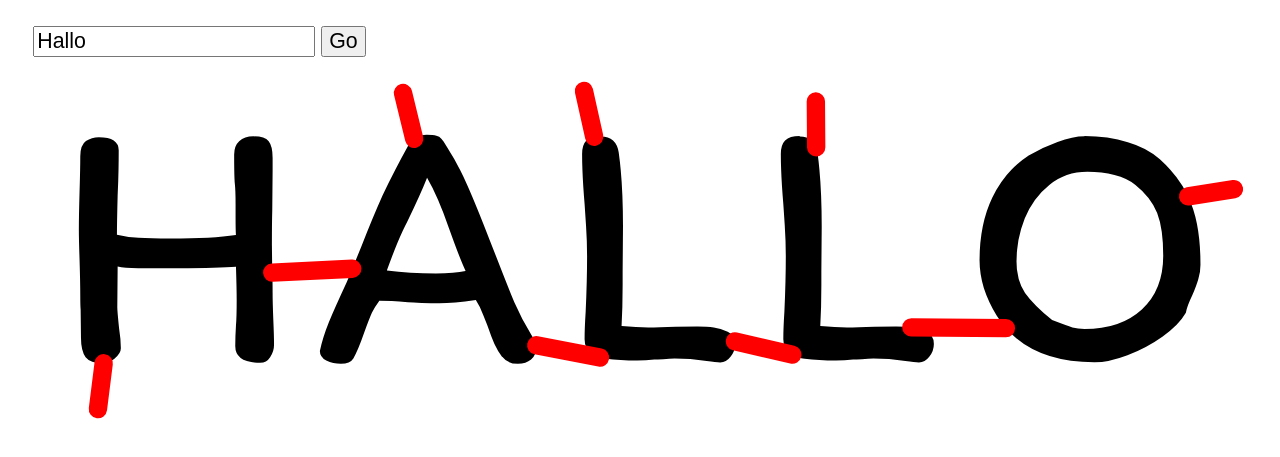
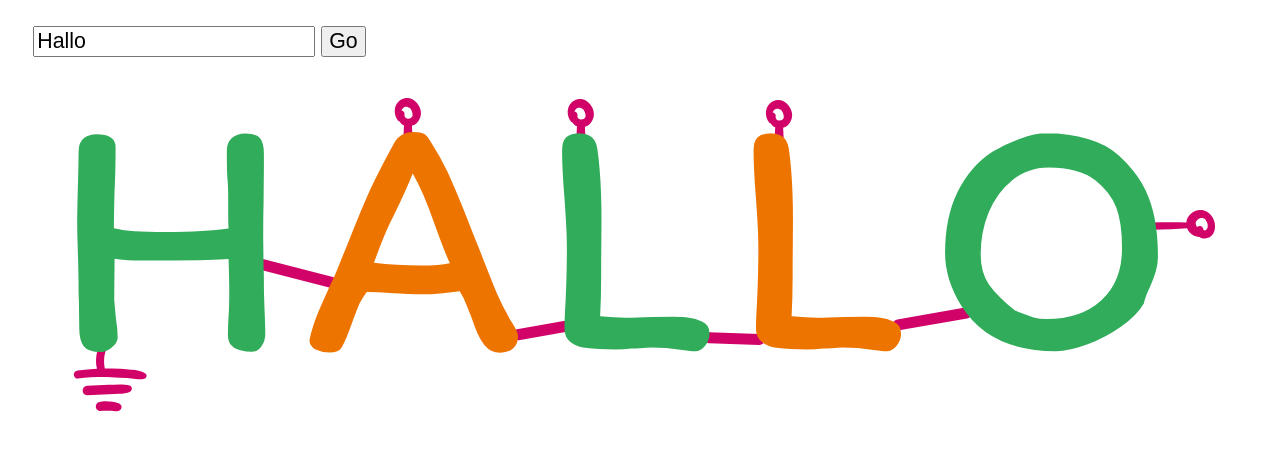
Before and after one commit to malteschmitz/r2r, a plain HTML site: page index.html in a window 1280 px wide. Shown: the part 85-542 px from the top of the page. Drawn offline with Linux system fonts and the light colour scheme.

Commit message:
Add icons and colors

```diff
--- a/index.html
+++ b/index.html
@@ -30,6 +30,22 @@
 </div>
 
 <script>
+  const colors = {
+    pink: "#D10369",
+    orange: "#EE7400",
+    green: "#30AC5A"
+  };
+
+  let options = {
+    character_distance: 1,
+    max_resistor_length: 2,
+    top_tolerance: 0.1,
+    bottom_tolerance: 0.1,
+    right_tolerance: 0.1
+  };
+
+  // TODO further configurable options: position (instead of middle), position tolerance, ...
+
   const font = [
     "m5.16 5.54q-.101-.132-.171-.287-.0698-.163-.147-.388-.0155-.0388-.0931-.233-.0698-.194-.163-.334-.489.0698-.799.0698-.171 0-.38-.00776-.202-.0155-.303-.0155-.388-.031-.621-.031-.0931.124-.163.264-.0621.14-.163.419-.14.404-.241.574-.0698.116-.272.116-.171 0-.318-.0698-.14-.0776-.14-.21.0621-.295.194-.621.14-.334.396-.885l.31-.761q.256-.652.466-1.12.217-.466.567-1.1.0466-.0931.155-.155.109-.0699.241-.0699.147 0 .21.0233.0698.0155.109.0621.0388.0388.116.171.264.411.45.846.194.435.489 1.2l.163.411q.217.559.373.939.163.373.357.683.124.202.124.279 0 .186-.116.287-.109.0931-.287.0931-.225 0-.341-.155zm-.799-1.88q-.124-.264-.357-.916-.241-.698-.481-1.11-.147.373-.435.962-.194.365-.442 1.06.497.0621 1.07.0621.411 0 .644-.0543z",
     "m4.5 3.04q.567.0698.838.365.279.287.279.714t-.318.807q-.31.38-.799.59-.217.0854-.574.124-.349.0388-.722.0388-.621 0-1.27-.116-.116-.0233-.248-.116-.124-.0931-.124-.272-.0078-.714-.0543-1.99l-.0078-.427q-.031-.993-.031-1.56 0-.101.116-.233.124-.14.295-.155.101 0 .194-.00776.877-.0854 1.17-.0854.582 0 1.02.116.45.109.745.404.109.124.179.318.0698.186.0698.365.0078.38-.202.698-.202.318-.559.419zm-1.21-1.66q-.264 0-.551.031-.279.031-.473.0776l.0466 1.47.279-.00776q.675-.0698.993-.116.202-.0466.396-.179.194-.14.318-.287.132-.155.132-.233 0-.116-.0466-.233-.0466-.124-.101-.179-.21-.202-.427-.272-.217-.0698-.567-.0698zm-.955 3.62q.396.0543.753.0543.784 0 1.23-.202.458-.21.458-.792 0-.233-.349-.388-.349-.155-.753-.155-.272 0-.691.0621-.334.0466-.652.0621.0155.466.0155.59 0 .241-.0078.365z",
@@ -68,9 +84,20 @@
     "m4.33 3.09q.473.186.761.497t.287.714q0 .116-.0543.295-.0466.171-.132.295-.512.792-1.81.792-.675 0-1.17-.272-.497-.279-.497-.83 0-.784 1.08-1.34-1.01-.373-1.01-1.1 0-.442.248-.745.248-.303.652-.45.411-.147.893-.147.357 0 .73.171.373.163.512.427.14.295.14.551 0 .334-.14.613-.132.279-.489.536zm-.807-.233q.248-.163.38-.264.14-.109.233-.256.101-.155.101-.357 0-.233-.186-.388-.186-.155-.45-.155-.567 0-.792.194-.217.194-.217.458 0 .21.14.357.14.14.31.225.178.0776.481.186zm1.03 1.39q0-.132-.171-.279-.163-.147-.388-.256-.225-.116-.38-.155-.264.109-.582.349-.318.233-.388.341-.0776.109-.109.186-.0233.0698-.0233.171 0 .116.14.225.14.101.334.163.194.0621.334.0621.551 0 .893-.217.341-.225.341-.59z",
     "m3.19 4.9q.264-.0854.504-.31.248-.225.411-.504.171-.287.202-.551-.217.155-.442.217-.225.0621-.52.0621-.396 0-.652-.132-.256-.14-.543-.396-.0466-.0466-.116-.202-.0699-.163-.124-.396-.0543-.241-.0543-.489 0-.225.14-.473.14-.248.349-.442.217-.202.411-.287.179-.0776.411-.132.241-.0621.404-.0621.551 0 .924.256.38.256.559.683.179.427.179.947 0 .893-.396 1.63-.396.73-1 1.13-.101.0698-.349.155-.241.0776-.442.0776-.155 0-.272-.14-.116-.14-.116-.318 0-.124.0854-.171.0854-.0543.279-.109zm.38-3.44q-.124 0-.295.0543-.163.0466-.279.116-.132.0776-.256.241-.116.155-.116.241 0 1.02.823 1.02.186 0 .411-.0776.233-.0854.388-.233.155-.147.155-.334 0-.512-.217-.768-.21-.256-.613-.256z"
   ];
+
+  const groundPath = "m.147-.826c-.219-.007-.389.12-.459.329-.185.503-.265 1.03-.265 1.56 0 .265.0266.529.106.794v.0264c-.714.0529-1.46.132-2.17.212-.238.0265-.45.185-.45.45 0 .238.211.502.45.45 1.24-.159 2.49-.185 3.76-.159.609.0265 1.22.053 1.83.106.318.0265.635.0795.953.106.318.0265.661.0795.952-.0264.238-.0529.423-.371.185-.582-.503-.397-1.3-.423-1.9-.476-.635-.0529-1.27-.106-1.93-.106h-.794c0-.0529-.0264-.106-.0264-.186-.0265-.159-.0527-.397-.0527-.608 0-.476.0525-.847.238-1.32.0794-.238-.106-.503-.317-.556-.0331-.007-.0654-.0104-.0966-.0114zm1.95 4.48c-.423 0-.82.0268-1.24.0532-.82.0265-1.61.0795-2.43.106-.688.0265-.688 1.08 0 1.06.82-.0265 1.61-.0795 2.43-.106.397-.0264.794-.0268 1.19-.0532.423-.0265.873-.0525 1.24-.238.238-.132.265-.556 0-.661-.37-.159-.794-.159-1.19-.159zm-1.37 1.92c-.265-.002-.538.0173-.796.0372-.132.0265-.265.0528-.371.159-.0794.0794-.159.238-.159.371s.0528.291.159.371c.106.0794.238.159.371.159.344-.0529.661-.0528 1.01-.0264.159 0 .318.0264.476.0264.212.0265.476.0796.661-.0527.212-.159.317-.397.185-.609-.132-.238-.423-.291-.661-.344-.212-.0529-.423-.0796-.608-.0796-.086-.007-.174-.01-.263-.0108z";
+  const topPath = "m.956-3.48c-.265-.265-.635-.45-1.01-.423-.344 0-.661.159-.926.397-.582.556-.556 1.53-.0794 2.14.0265.0529.0794.0794.159.0794.132.212.317.37.529.476v.0529c0 .159-.0265.344-.0265.529-.0265.344-.0265.714-.0265 1.06 0 .265.238.503.503.503s.503-.212.503-.503c0-.344 0-.714-.0265-1.06 0-.185-.0265-.344-.0265-.529.423-.132.767-.476.926-.926.265-.609-.0265-1.35-.503-1.8zm-.344 1.56c-.0265.0265-.0265.0529-.0529.0794 0 0-.0265.0265-.0265.0529l-.0265.0265c-.0265.0265-.0529.0794-.106.106-.0529.0529-.0265.0265 0 0-.0265 0-.0265.0265-.0529.0265-.0265.0265-.0529.0265-.0794.0265h-.0265-.0265c-.0265 0-.0529 0-.0529.0265h-.0265-.0794c-.0265 0-.0529 0-.0794-.0265-.0265 0-.0794-.0265-.0794-.0265h-.0265l-.0529-.0529c-.0265-.0265-.0265-.0265-.0529-.0529 0-.0265-.0265-.0529-.0529-.0794 0 0 0-.0265-.0265-.0265v-.0529-.0265-.0265-.0265c.0529-.212-.0529-.476-.291-.529h-.0529c0-.0265 0-.0529.0265-.0529.0265-.0265.0265-.0529.0529-.0794.0265-.0265.0265-.0529.0529-.0794.0265-.0265.0794-.0794.106-.106.0265 0 .0265-.0265.0265-.0265.0265 0 .0529-.0265.0794-.0529h.0265c.0265 0 .0529-.0265.0794-.0265h.0265.132c.0265 0 .0529.0265.0794.0265h.0265c.0265 0 .0529.0265.0794.0529.0265.0265.0529.0529.106.0529 0 0 .0794.0794.106.0794.0265.0265.0794.0794.0529.0794.0265.0529.0529.0794.0794.132.0265.0265.0265.0529.0265.0794.0265.0529.0265.106.0529.132 0 .0265 0 .0529.0265.0794v.0265.132.0529c.0529.0265.0529.0529.0265.0794z";
+  const rightPath = "m4.78-1.55c-.661.106-1.24.688-1.3 1.38-.582-.0265-1.14-.0265-1.72-.0265-.741 0-1.48 0-2.25.0265-.529 0-.529.847 0 .82.767-.0265 1.51-.0265 2.28-.0529.582-.0265 1.19-.0529 1.77-.106.106.238.238.45.45.635.265.212.609.37.952.344.318.212.767.238 1.14.0529.714-.397.741-1.38.45-2.04-.159-.344-.397-.661-.741-.847-.318-.212-.661-.265-1.03-.185zm.714.952s.0265 0 .0265.0265c-.0265-.0265.0265.0265.0529.0265l.0794.0794s.0265.0265.0265.0529c.0265.0529.0529.106.0794.132.0265.0265.0265.0529.0529.0794v.0265c.0265.0529.0265.106.0529.159 0 .0265.0265.0529.0265.106v.185.0265.0265.0265c0 .0529-.0265.132-.0529.159 0 0 0 .0265-.0265.0265-.0265.0265-.0265.0529-.0529.0794-.0265.0265-.0529.0529-.0794.0794-.0265 0-.0265 0-.0265.0265-.0265 0-.0265 0-.0529.0265h-.0529c-.0265 0-.0529-.0265-.0794-.0265s-.0265-.0265-.0529-.0265v-.0265c0-.238-.212-.45-.423-.423-.106 0-.212.0529-.291.106 0 0-.0265-.0265-.0265-.0265-.0265-.0529-.0529-.106-.0794-.159 0-.0265-.0265-.0529-.0265-.0794s0-.0529-.0265-.0794v-.132-.0265c0-.0265.0265-.0529.0265-.0794v-.0265s0-.0265.0265-.0265c.0265-.0265.0265-.0529.0529-.0794l.0265-.0265c.0265-.0265.0265-.0529.0529-.0529l.0529-.0529c.0265 0 .0529-.0265.0529-.0529.0265-.0265.0529-.0265.106-.0529.0265 0 .0265-.0265.0265-.0265.0529-.0265.106-.0265.159-.0529h.0529.0794.0265c.0529 0 .0794.0265.132.0265 0 .0265.0265.0529.0794.0529z";
+
+  function createIcon(p, d) {
+    const node = createPath(d);
+    node.setAttribute("transform", `translate(${p.x},${p.y}) scale(0.2)`);
+    node.setAttribute("fill", colors.pink);
+    return node;
+  }
+
   const alphabet = "ABCDEFGHIJKLMNOPQRSTUVWXYZ0123456789".split('');
   const NUM_POINTS = 100;
-  let character_distance = 1;
 
   function getPoints(node) {
     let len = node.getTotalLength();
@@ -88,22 +115,22 @@
 
   function randomRightElement(points, tolerance) {
     let max = Math.max(...points.map(p => p.x));
-    return randomElement(points.filter(p => Math.abs(p.x - max) < tolerance));
+    return randomElement(points.filter(p => Math.abs(p.x - max) <= tolerance));
   }
 
   function randomLeftElement(points, tolerance) {
     let min = Math.min(...points.map(p => p.x));
-    return randomElement(points.filter(p => Math.abs(p.x - min) < tolerance));
+    return randomElement(points.filter(p => Math.abs(p.x - min) <= tolerance));
   }
 
   function randomBottomElement(points, tolerance) {
     let max = Math.max(...points.map(p => p.y));
-    return randomElement(points.filter(p => Math.abs(p.y - max) < tolerance));
+    return randomElement(points.filter(p => Math.abs(p.y - max) <= tolerance));
   }
 
   function randomTopElement(points, tolerance) {
     let min = Math.min(...points.map(p => p.y));
-    return randomElement(points.filter(p => Math.abs(p.y - min) < tolerance));
+    return randomElement(points.filter(p => Math.abs(p.y - min) <= tolerance));
   }
 
   function createLine(from, to) {
@@ -112,8 +139,8 @@
     line.setAttribute("y1", from.y);
     line.setAttribute("x2", to.x);
     line.setAttribute("y2", to.y);
-    line.setAttribute("stroke", "red");
-    line.setAttribute("stroke-width", "0.4");
+    line.setAttribute("stroke", colors.pink);
+    line.setAttribute("stroke-width", "0.25");
     line.setAttribute("stroke-linecap", "round");
     return line;
   }
@@ -121,7 +148,7 @@
   function createCircle(p) {
     let line = document.createElementNS("http://www.w3.org/2000/svg", 'circle');
     line.setAttribute("r", "0.3");
-    line.setAttribute("fill", "yellow");
+    line.setAttribute("fill", colors.pink);
     line.setAttribute("cx", p.x);
     line.setAttribute("cy", p.y);
     return line;
@@ -154,12 +181,15 @@
 
   function update() {
     svg.innerHTML = "";
+    let background = document.createElementNS("http://www.w3.org/2000/svg", 'g');
+    svg.appendChild(background);
 
     let text = inputString.value;
     let characters = text.toUpperCase().split('').filter(c => alphabet.includes(c));
 
-    let paths = characters.map(c => {
+    let paths = characters.map((c, i) => {
       let node = createPath(font[alphabet.indexOf(c)]);
+      node.setAttribute("fill", (i % 2 === 0) ? colors.green : colors.orange);
       svg.appendChild(node);
       return node;
     });
@@ -174,51 +204,45 @@
     let mins = points.map(ps => Math.min(...ps.map(p => p.x)));
     let maxs = points.map(ps => Math.max(...ps.map(p => p.x)));
     let widths = mins.map((min, i) => maxs[i] - min);
-    let leftPoints = points.map(ps => randomLeftElement(middlePoints(ps), 0.5));
-    let rightPoints = points.map(ps => randomRightElement(middlePoints(ps), 0.5));
 
-    let dx = character_distance;
+    let dx = options.character_distance;
     let offsets = [dx-mins[0]];
     for (let i = 0; i < points.length - 1; i++) {
-      dx += widths[i] + character_distance;
+      dx += widths[i] + options.character_distance;
       offsets[i+1] = dx - mins[i+1];
     }
     offsets.forEach((offset, i) => {
       paths[i].setAttribute("transform", `translate(${offset}, 0)`);
     });
-    let width = widths.reduce((acc, w) => acc + w) + character_distance * (widths.length + 1);
+    let width = widths.reduce((acc, w) => acc + w) + options.character_distance * (widths.length - 1) + 3;
     svg.setAttribute("viewBox", `0 -1 ${width} 10`);
 
     for (let i = 0; i < points.length - 1; i++) {
-      let a = moveX(rightPoints[i], offsets[i]);
-      let b = moveX(leftPoints[i+1], offsets[i+1]);
-      if (distance(a,b) < 2) {
-        svg.append(createLine(a, b));
+      let a = moveX(randomRightElement(middlePoints(points[i]), 0.5), offsets[i]);
+      let b = moveX(randomLeftElement(middlePoints(points[i+1]), 0.5), offsets[i+1]);
+      if (distance(a,b) < options.max_resistor_length) {
+        background.append(createLine(a, b));
       } else {
-        a = randomRightElement(points[i], 0.5);
+        a = randomRightElement(points[i], 0.1);
         a = moveX(a, offsets[i]);
         let bs = points[i+1].filter(p => Math.abs(p.y - a.y) < 0.5);
-        b = moveX(randomLeftElement(bs, 0.5), offsets[i+1]);
-        svg.append(createLine(a, b));
+        b = moveX(randomLeftElement(bs, 0.1), offsets[i+1]);
+        background.append(createLine(a, b));
       }
     }
 
     points.slice(1,-1).forEach((ps, i) => {
       i += 1;
-      let top = randomTopElement(ps, 0.5);
-      let above = {x: top.x + Math.random() * 0.5 - 0.25, y: top.y - 1};
-      svg.appendChild(createLine(moveX(top, offsets[i]), moveX(above, offsets[i])));
+      let top = moveX(randomTopElement(ps, options.top_tolerance), offsets[i]);
+      background.appendChild(createIcon(top, topPath));
     });
 
-    let ps = points[0];
-    let bottom = randomBottomElement(ps, 0.5);
-    let below = {x: bottom.x + Math.random() * 0.5 - 0.25, y: bottom.y + 1};
-    svg.appendChild(createLine(moveX(bottom, offsets[0]), moveX(below, offsets[0])));
+    let bottom = moveX(randomBottomElement(points[0], options.bottom_tolerance), offsets[0]);
+    background.appendChild(createIcon(bottom, groundPath));
 
     let i = points.length - 1;
-    let right = randomRightElement(points[i], 0.5);
-    let righter = {x: right.x + 1, y: right.y + Math.random() * 0.5 - 0.25};
-    svg.appendChild(createLine(moveX(right, offsets[i]), moveX(righter, offsets[i])));
+    let right = moveX(randomRightElement(points[i], options.right_tolerance), offsets[i]);
+    background.appendChild(createIcon(right, rightPath));
   }
 
   update();
```
